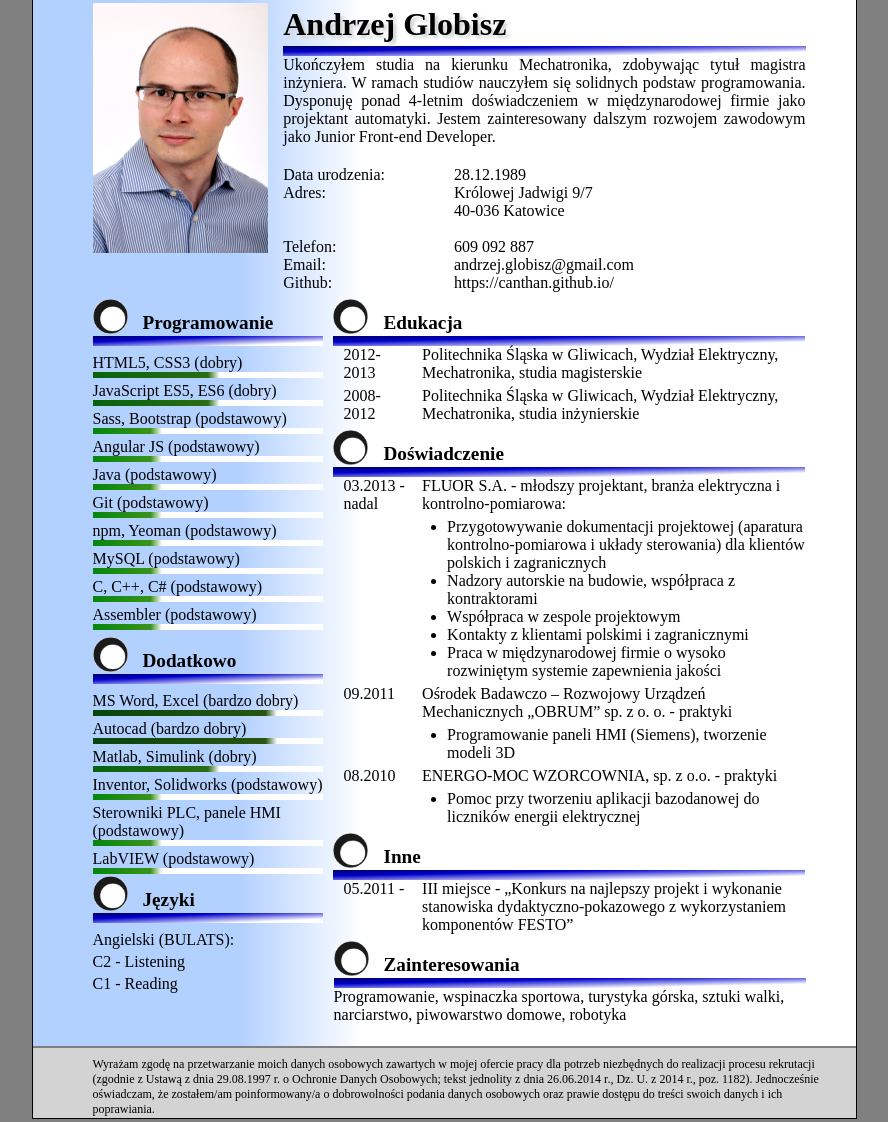
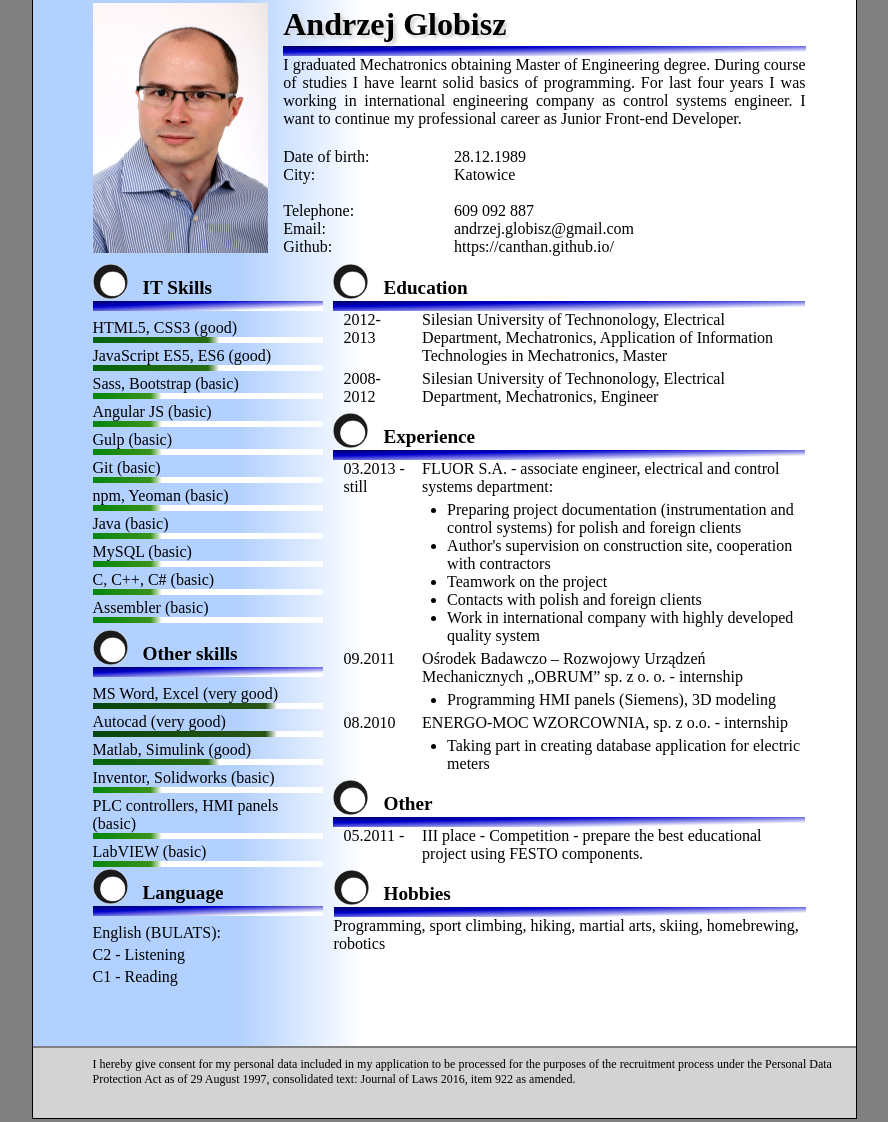
Before and after one commit to canthan/CV_en, a plain HTML site: page index.html in a window 1280 px wide. Shown: the part 48-1170 px from the top of the page, without its empty margins (196-1084 px from the left). Drawn offline with Linux system fonts and the light colour scheme; a script that the page names is missing; a web font is replaced by a local one.

Commit message:
Add files via upload

```diff
--- a/index.html
+++ b/index.html
@@ -30,33 +30,31 @@
   <div class="row">
 
     <div id="zdjecie" class="col-3">
-      <img src="images/zdjecie.JPG" alt="Zdjęcie - Andrzej Globisz" title="Moje zdjęcie" style="width:175px;height:250px;"/>
+      <img src="images/zdjecie.JPG" alt="Photo - Andrzej Globisz" title="My photo" style="width:175px;height:250px;"/>
     </div>
 
     <div id="nazwisko" class="col-9">
       <h1>Andrzej Globisz</h1>
       <div class="oddzielacz"></div>
-      <p>Ukończyłem studia na kierunku Mechatronika, zdobywając tytuł magistra inżyniera.
-         W ramach studiów nauczyłem się solidnych podstaw programowania.
-         Dysponuję ponad 4-letnim doświadczeniem w międzynarodowej firmie jako projektant automatyki.
-         Jestem zainteresowany dalszym rozwojem zawodowym jako Junior Front-end Developer.
-        </p>
+      <p>I graduated Mechatronics obtaining Master of Engineering degree.
+        During course of studies I have learnt solid basics of programming.
+        For last four years I was working in international engineering company as control systems engineer.
+        I want to continue my professional career as Junior Front-end Developer.
+      </p>
     </div>
 
     <div id="dane-osobowe-1" class="col-3 col-m-4">
-    <p>Data urodzenia:<br>
-      Adres:<br>
+    <p>Date of birth:<br>
+      City:<br>
       <br>
-      <br>
-      Telefon:<br>
+      Telephone:<br>
       Email:<br>
       Github:</p>
     </div>
 
     <div id="dane-osobowe-2" class="col-5 col-m-8">
     <p>28.12.1989<br>
-      Królowej Jadwigi 9/7<br>
-      40-036 Katowice<br>
+      Katowice<br>
       <br>
       <a href="tel:609092887">609 092 887</a><br>
       <a href="mailto:andrzej.globisz@gmail.com">andrzej.globisz@gmail.com</a><br>
@@ -71,58 +69,59 @@
   <div class="row lewa">
   <div class="col-4">
     <div id="narzedzia-it" class="row lista-bez">
-    <h2>Programowanie</h2>
+    <h2>IT Skills</h2>
     <div class="oddzielacz"></div>
     <ul>
-      <li>HTML5, CSS3 (dobry)</li>
+      <li>HTML5, CSS3 (good)</li>
       <div class="pasek-sredni"></div>
-      <li>JavaScript ES5, ES6 (dobry)</li>
+      <li>JavaScript ES5, ES6 (good)</li>
       <div class="pasek-sredni"></div>
-      <li>Sass, Bootstrap (podstawowy)</li>
+      <li>Sass, Bootstrap (basic)</li>
       <div class="pasek-podstawowy"></div>
-      <li>Angular JS (podstawowy)</li>
+      <li>Angular JS (basic)</li>
       <div class="pasek-podstawowy"></div>
-      <li>Java (podstawowy)</li>
+      <li>Gulp (basic)</li>
       <div class="pasek-podstawowy"></div>
-      <li>Git (podstawowy)</li>
+      <li>Git (basic)</li>
       <div class="pasek-podstawowy"></div>
-      <li>npm, Yeoman (podstawowy)</li>
+      <li>npm, Yeoman (basic)</li>
       <div class="pasek-podstawowy"></div>
-      <li>MySQL (podstawowy)</li>
+      <li>Java (basic)</li>
       <div class="pasek-podstawowy"></div>
-      <li>C, C++, C# (podstawowy)</li>
+      <li>MySQL (basic)</li>
       <div class="pasek-podstawowy"></div>
-      <li>Assembler (podstawowy)</li>
+      <li>C, C++, C# (basic)</li>
+      <div class="pasek-podstawowy"></div>
+      <li>Assembler (basic)</li>
       <div class="pasek-podstawowy"></div>
     </ul>
     </div>
 
 
     <div id="programy" class="lista-bez">
-    <h2>Dodatkowo</h2>
+    <h2>Other skills</h2>
     <div class="oddzielacz"></div>
     <ul>
-      <li>MS Word, Excel (bardzo dobry)</li>
+      <li>MS Word, Excel (very good)</li>
       <div class="pasek-zaawansowany"></div>
-      <li>Autocad (bardzo dobry)</li>
+      <li>Autocad (very good)</li>
       <div class="pasek-zaawansowany"></div>
-      <li>Matlab, Simulink (dobry)</li>
+      <li>Matlab, Simulink (good)</li>
       <div class="pasek-sredni"></div>
-      <li>Inventor, Solidworks (podstawowy)</li>
+      <li>Inventor, Solidworks (basic)</li>
       <div class="pasek-podstawowy"></div>
-      <li>Sterowniki PLC, panele HMI (podstawowy)</li>
+      <li>PLC controllers, HMI panels (basic)</li>
       <div class="pasek-podstawowy"></div>
-      <li>LabVIEW (podstawowy)</li>
+      <li>LabVIEW (basic)</li>
       <div class="pasek-podstawowy"></div>
     </ul>
     </div>
 
-
     <div id="jezyki" class="lista-bez">
-    <h2>Języki</h2>
+    <h2>Language</h2>
     <div class="oddzielacz"></div>
     <ul>
-      <li>Angielski (BULATS):</li>
+      <li>English (BULATS):</li>
       <li>C2 - Listening</li>
       <li>C1 - Reading</li>
     </ul>
@@ -132,42 +131,44 @@
     <div class="col-8">
 
     <div id="edukacja">
-    <h2>Edukacja</h2>
+    <h2>Education</h2>
     <div class="oddzielacz"></div>
     </div>
 
     <div class="row">
       <div class="col-2"><p>2012-2013 </p></div>
       <div class="col-10">
-        <p>Politechnika Śląska w Gliwicach, Wydział Elektryczny, Mechatronika, studia magisterskie</p>
+        <p>Silesian University of Technonology, Electrical Department, Mechatronics,
+          Application of Information Technologies in Mechatronics, Master</p>
       </div>
     </div>
 
     <div class="row">
       <div class="col-2"><p>2008-2012 </p></div>
       <div class="col-10">
-        <p>Politechnika Śląska w Gliwicach, Wydział Elektryczny, Mechatronika, studia inżynierskie</p>
+        <p>Silesian University of Technonology, Electrical Department, Mechatronics, Engineer</p>
       </div>
     </div>
+
   </div>
 
   <div class="col-8">
 
     <div id="doswiadczenie">
-    <h2>Doświadczenie</h2>
+    <h2>Experience</h2>
     <div class="oddzielacz"></div>
     </div>
 
     <div class="row">
-      <div class="col-2"><p>03.2013 - nadal  </p></div>
+      <div class="col-2"><p>03.2013 - still  </p></div>
       <div class="col-10">
-        <p>FLUOR S.A. - młodszy projektant, branża elektryczna i kontrolno-pomiarowa:</p>
+        <p>FLUOR S.A. - associate engineer, electrical and control systems department:</p>
         <ul class="lista">
-          <li>Przygotowywanie dokumentacji projektowej (aparatura kontrolno-pomiarowa i układy sterowania) dla klientów polskich i zagranicznych</li>
-          <li>Nadzory autorskie na budowie, współpraca z kontraktorami</li>
-          <li>Współpraca w zespole projektowym</li>
-          <li>Kontakty z klientami polskimi i zagranicznymi</li>
-          <li>Praca w międzynarodowej firmie o wysoko rozwiniętym systemie zapewnienia jakości</li>
+          <li>Preparing project documentation (instrumentation and control systems) for polish and foreign clients</li>
+          <li>Author's supervision on construction site, cooperation with contractors</li>
+          <li>Teamwork on the project</li>
+          <li>Contacts with polish and foreign clients</li>
+          <li>Work in international company with highly developed quality system</li>
         </ul>
       </div>
     </div>
@@ -175,9 +176,9 @@
     <div class="row">
       <div class="col-2"><p>09.2011 </p></div>
       <div class="col-10">
-        <p>Ośrodek Badawczo – Rozwojowy Urządzeń Mechanicznych „OBRUM” sp. z o. o. - praktyki</p>
+        <p>Ośrodek Badawczo – Rozwojowy Urządzeń Mechanicznych „OBRUM” sp. z o. o. - internship</p>
         <ul>
-          <li>Programowanie paneli HMI (Siemens), tworzenie modeli 3D</li>
+          <li>Programming HMI panels (Siemens), 3D modeling</li>
         </ul>
       </div>
     </div>
@@ -185,9 +186,9 @@
     <div class="row">
       <div class="col-2"><p>08.2010 </p></div>
       <div class="col-10">
-        <p>ENERGO-MOC WZORCOWNIA, sp. z o.o. - praktyki</p>
+        <p>ENERGO-MOC WZORCOWNIA, sp. z o.o. - internship</p>
         <ul>
-          <li>Pomoc przy tworzeniu aplikacji bazodanowej do liczników energii elektrycznej</li>
+          <li>Taking part in creating database application for electric meters</li>
         </ul>
       </div>
     </div>
@@ -196,15 +197,14 @@
     <div class="col-8">
 
     <div id="inne">
-    <h2>Inne</h2>
+    <h2>Other</h2>
     <div class="oddzielacz"></div>
     </div>
 
     <div class="row">
       <div class="col-2"><p>05.2011 - </p></div>
       <div class="col-10">
-        <p>III miejsce - „Konkurs na najlepszy projekt i
-        wykonanie stanowiska dydaktyczno-pokazowego z wykorzystaniem komponentów FESTO”</p>
+        <p>III place - Competition - prepare the best educational project using FESTO components.</p>
       </div>
     </div>
     </div>
@@ -212,10 +212,10 @@
     <div class="row">
     <div class="col-8 prawa">
     <div id="zainteresowania">
-    <h2>Zainteresowania</h2>
+    <h2>Hobbies</h2>
     <div class="oddzielacz"></div>
-    <p>Programowanie,  wspinaczka sportowa, turystyka górska,
-        sztuki walki, narciarstwo, piwowarstwo domowe, robotyka</p>
+    <p>Programming, sport climbing, hiking,
+        martial arts, skiing, homebrewing, robotics</p>
       </div>
     </div>
     </div>
@@ -227,17 +227,14 @@
 
 <footer class="footer footerM">
 
-    <div class="row">
+  <div class="row">
       <div class="col-12">
-      <p>Wyrażam zgodę na przetwarzanie moich danych osobowych zawartych w mojej ofercie pracy
-        dla potrzeb niezbędnych do realizacji procesu rekrutacji (zgodnie z Ustawą z dnia 29.08.1997 r.
-        o Ochronie Danych Osobowych; tekst jednolity z dnia 26.06.2014 r., Dz. U. z 2014 r., poz. 1182).
-        Jednocześnie oświadczam, że zostałem/am poinformowany/a o dobrowolności podania danych osobowych
-        oraz prawie dostępu do treści swoich danych i ich poprawiania. </p></div>
+      <p>I hereby give consent for my personal data included in my application to be processed for the purposes
+        of the recruitment process under the Personal Data Protection Act as of 29 August 1997,
+        consolidated text: Journal of Laws 2016, item 922 as amended. </p></div>
       </div>
 
 </footer>
-
 
 <script src="scripts/main.js"></script>
 
```
Also changed, not shown: 1 other file.
